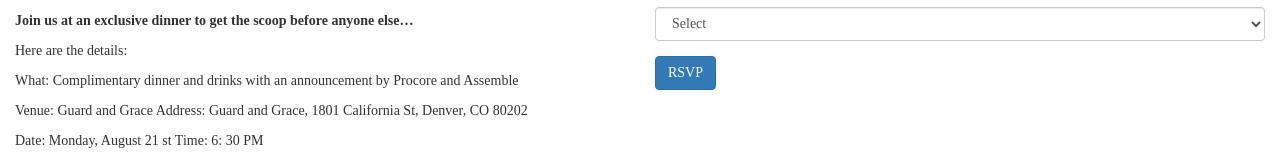
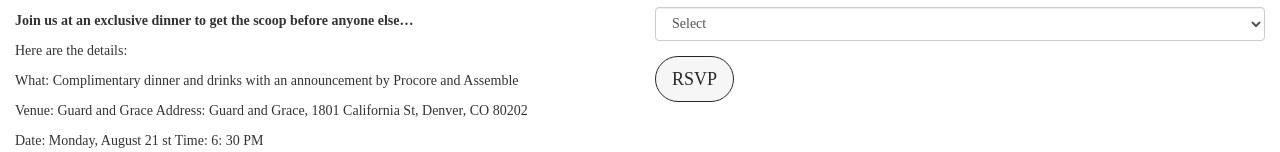
Before and after one commit to tgwalker93/ProcoreProject, a React (Create React App) app in the folder client/: page /landing-page in a window 1280 px wide. Shown: the part 534-686 px from the top of the page. Built offline with nearby package versions, Linux system fonts and the light colour scheme.

Commit message:
update styling for RSVP button landing page

```diff
--- a/client/src/App.css
+++ b/client/src/App.css
@@ -6,7 +6,6 @@
   }
 
   body {
-    /* margin-bottom: 80px; */
     font-family: 'Gotham';
 
   }
--- a/client/src/components/Form/FormBtn.js
+++ b/client/src/components/Form/FormBtn.js
@@ -1,6 +1,6 @@
 import React from "react";
 
 export const FormBtn = props =>
-  <button {...props} className="btn btn-primary">
+  <button {...props} className="btn btn-pill btn-light btn-lg">
     {props.children}
   </button>;
--- a/client/src/pages/landing-page/landing-page.css
+++ b/client/src/pages/landing-page/landing-page.css
@@ -15,3 +15,9 @@
 #mainRow {
     margin-top: 125px;
 }
+button {
+    border-radius: 100px !important;
+    border: 1px solid #282828 !important;
+    background-color: #F6F6F6 !important;
+    color: #282828 !important;
+}
--- a/client/src/pages/landing-page/landing-page.js
+++ b/client/src/pages/landing-page/landing-page.js
@@ -164,10 +164,10 @@
 
 
                         <p>Last Name</p>
-                        <Input onBlur={this.trimField("firstName", this)} isvalid={this.state.lastNameValid.toString()} fielderror={this.state.formErrors.lastName} formgroupclass={`form-group ${this.errorClass(this.state.formErrors.lastName)}`} value={this.state.lastName} id="lastName" onChange={this.handleChange.bind(this)} name="lastName"></Input>
+                        <Input onBlur={this.trimField("lastName", this)} isvalid={this.state.lastNameValid.toString()} fielderror={this.state.formErrors.lastName} formgroupclass={`form-group ${this.errorClass(this.state.formErrors.lastName)}`} value={this.state.lastName} id="lastName" onChange={this.handleChange.bind(this)} name="lastName"></Input>
 
                         <p>Email Address</p>
-                        <Input onBlur={this.trimField("firstName", this)}isvalid={this.state.emailAddressValid.toString()} fielderror={this.state.formErrors.emailAddress} formgroupclass={`form-group ${this.errorClass(this.state.formErrors.emailAddress)}`} value={this.state.emailAddress} id="emailAddress" onChange={this.handleChange.bind(this)} name="emailAddress"></Input>
+                        <Input onBlur={this.trimField("emailAddress", this)}isvalid={this.state.emailAddressValid.toString()} fielderror={this.state.formErrors.emailAddress} formgroupclass={`form-group ${this.errorClass(this.state.formErrors.emailAddress)}`} value={this.state.emailAddress} id="emailAddress" onChange={this.handleChange.bind(this)} name="emailAddress"></Input>
 
 
                         <p>Phone Number</p>
```
